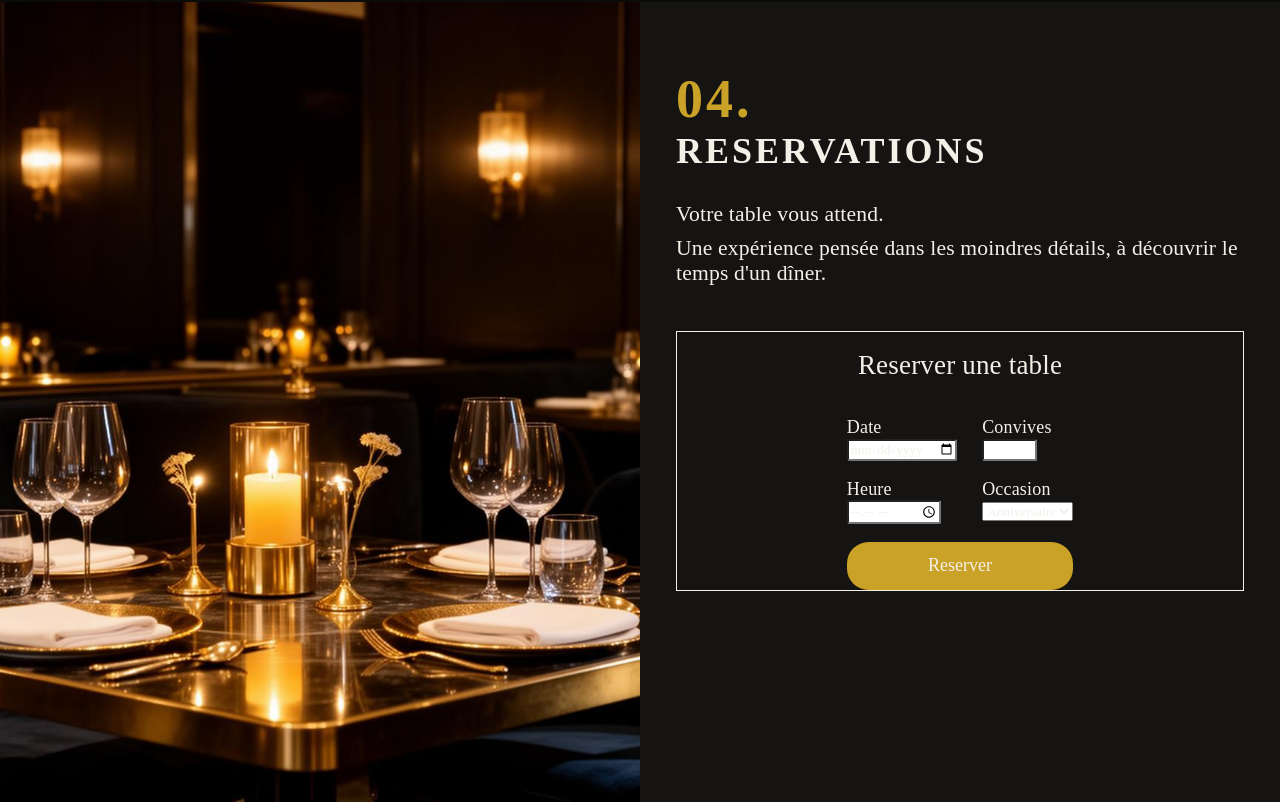
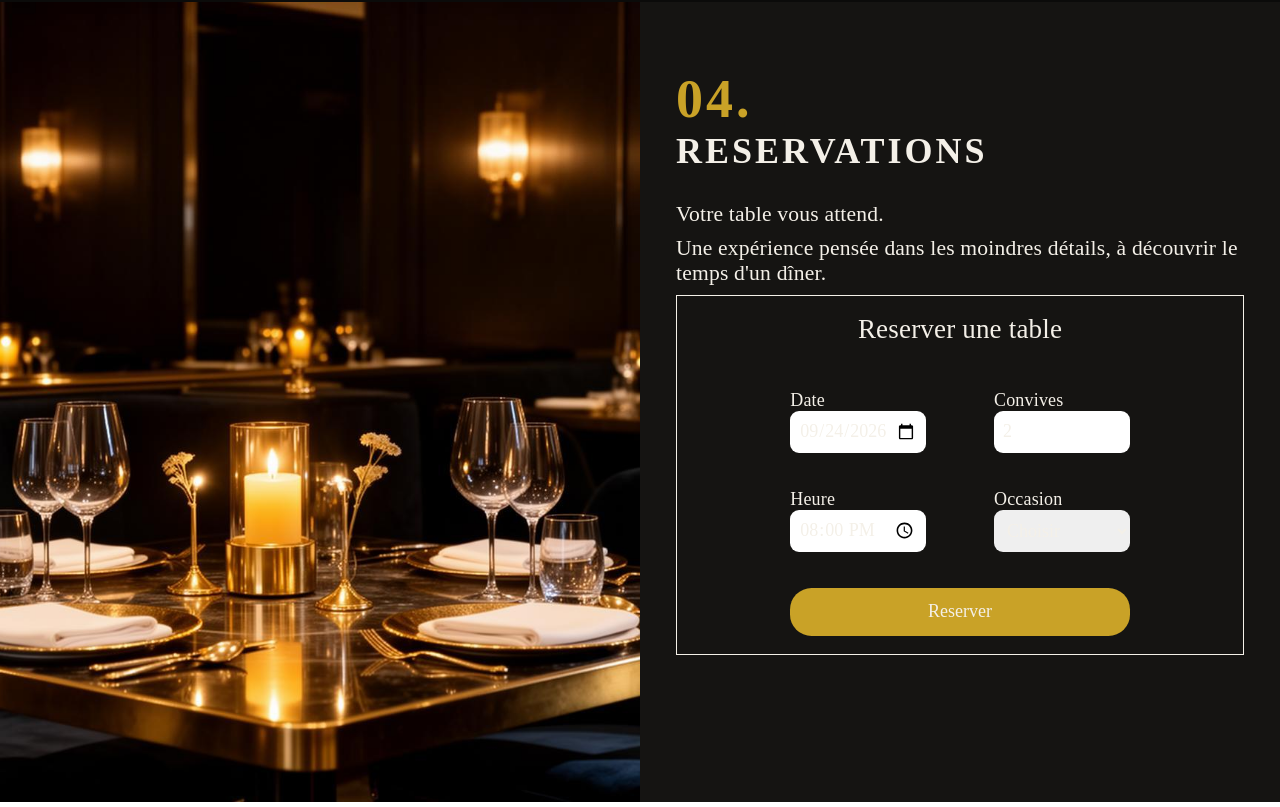
Before and after one commit to MouhamedB19/Noir-Restaurant-Website, a React (Vite) app: page / in a window 1280 px wide. Shown: the part 2762-3569 px from the top of the page. Built offline with nearby package versions, Linux system fonts and the light colour scheme.

Commit message:
Finalisation des styles du composant Reservation

```diff
--- a/src/components/Reservation.jsx
+++ b/src/components/Reservation.jsx
@@ -1,5 +1,11 @@
 import ReservationImage from '../assets/reservation_image.png'
 import '../styles/reservation.css'
+
+function DateAujourdhui()
+{
+    const today = new Date().toISOString().split("T")[0];
+    return today;
+}
 
 function Reservation()
 {
@@ -24,33 +30,33 @@ function Reservation()
                         <h3>Reserver une table</h3>
                         <form className="form-reservation">
                             <div className="infos-input">
-                                <div className="temps-inputs">
+
                                 <div className="input-item">
                                     <label htmlFor="date">Date</label> <br/>
-                                        <input type="date" name="date" id="date" />
+                                    <input type="date" name="date" className="champ-reservation" value={DateAujourdhui()}/>
                                 </div>
                                 <div className="input-item">
-                                        <label htmlFor="heure">Heure</label><br/>
-                                        <input type="time" name="heure" id="heure" />
+                                    <label htmlFor="convives">Convives</label><br/>
+                                    <input type="number" name="convives" className="champ-reservation" min="1" max="20" value="2" />
                                 </div>
 
+                                <div className="input-item">
+                                    <label htmlFor="heure">Heure</label><br/>
+                                    <input type="time" name="heure" className="champ-reservation" value={"20:00"}/>
                                 </div>
 
-                                <div className="context-inputs">
-                                    <div className="input-item">
-                                        <label htmlFor="convives">Convives</label><br/>
-                                        <input type="number" name="convives" id="convives" min="1" max="20" />
-                                    </div>
+
                                 <div className="input-item">
                                     <label htmlFor="occasion">Occasion</label> <br />
-                                        <select name="occasions" className="liste-occasions">
+                                    <select name="occasions" className="champ-reservation">
+                                        <option value="">Choisir</option>
                                         <option value="anniversaire">Anniversaire</option>
                                         <option value="mariage">Mariage</option>
                                         <option value="reunion">Réunion</option>
                                         <option value="autre">Autre</option>
                                     </select>
                                 </div>
-                                </div>
+
                             </div>
                             <button type="submit" className="btn-gold">Reserver</button>
                         </form>
--- a/src/styles/reservation.css
+++ b/src/styles/reservation.css
@@ -36,32 +36,57 @@
     display: flex;
     flex-direction: column;
     align-items: center;
-    gap: 1rem;
-    margin-top: 2rem;
+    gap: 1.5rem;
+    margin: auto;
+    padding: 1rem 0;
     border: 1px solid var(--blanc_ivoire);
 }
 
 .box-reservation h3{
     font-size: 1.5rem;
-    margin-top: 1rem;
 }
 
 .form-reservation{
     display: flex;
     justify-content: center;
     flex-direction: column;
-    width: 40%;
+    width: 60%;
 }
 
 .infos-input{
     display: flex;
     justify-content: space-between;
+    align-items: center;
+    flex-wrap: wrap;
+    margin-bottom: 1rem;
+
 }
 
 .input-item{
     margin: 1rem 0;
+    width: 40%;
 }
 
-input{
-    border-radius: 5%;
+.champ-reservation{
+    border-radius: 0.5rem;
+    font-size: 1rem;
+    padding: 0.5rem;
+    width: 100%;
+    height: 42px;
+    border: none;
+    transition: border 0.3s ease-in-out;
+
 }
+
+input:hover,select:hover{
+    border: 1px solid var(--blanc_ivoire);
+}
+
+#date{
+    width: fit-content;
+}
+
+label{
+    color: var(--blanc_ivoire);
+    font-size: 1rem;
+}
```
Lines whose indentation alone changed are shown as unchanged.
